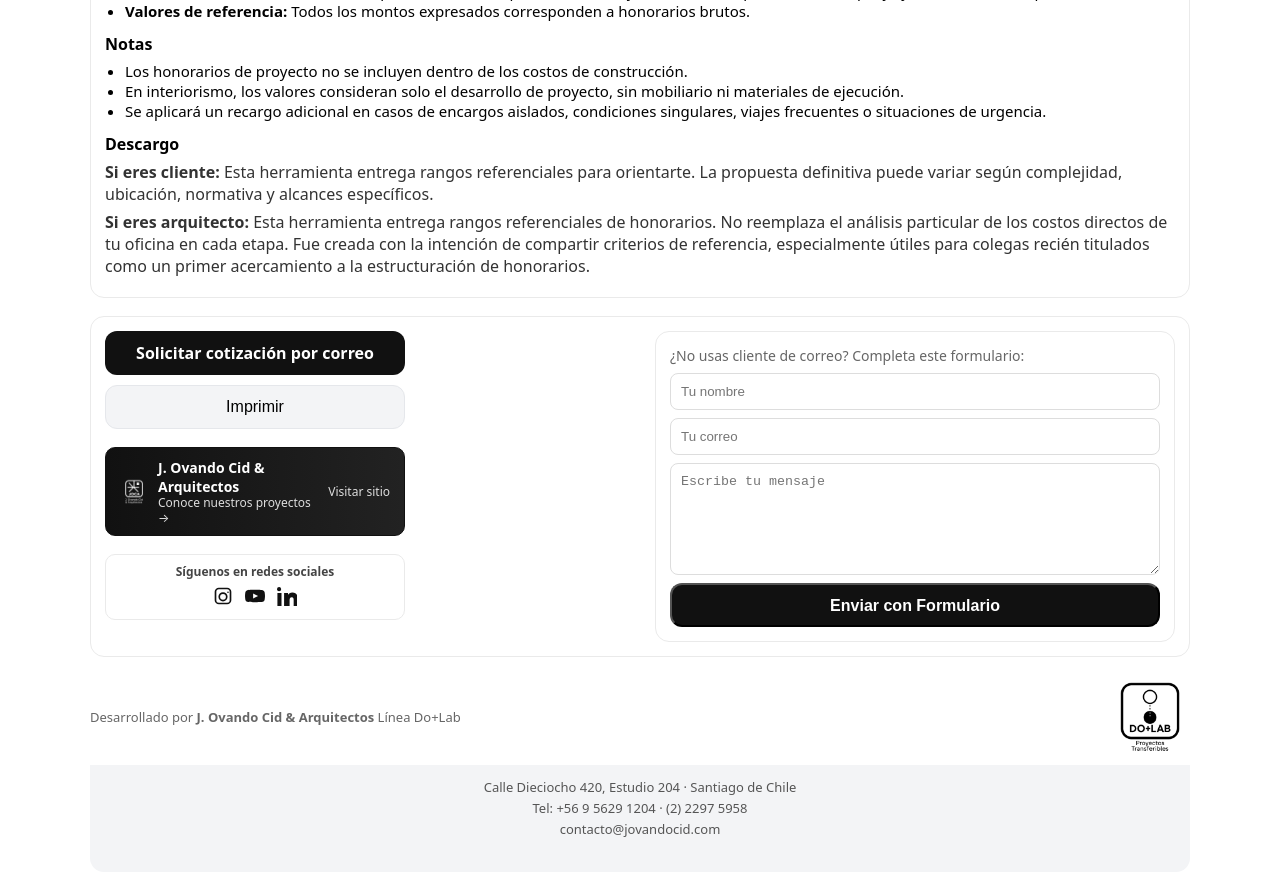
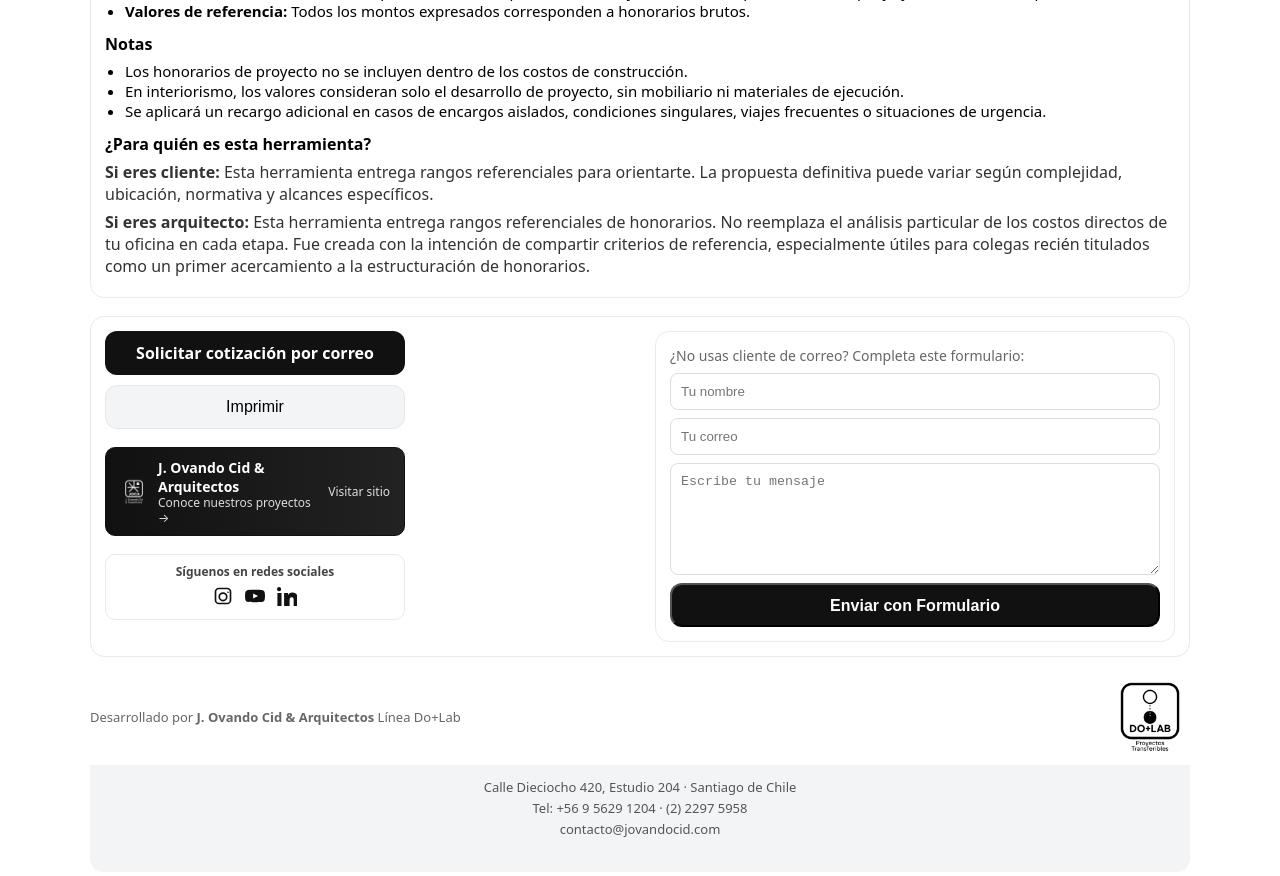
Before and after one commit to jovandocid-sketch/TABX, a React (Vite) app: page / in a window 1280 px wide. Shown: the part 1200-2076 px from the top of the page. Built offline with nearby package versions, Linux system fonts and the light colour scheme.

Commit message:
Update App.jsx

```diff
--- a/src/App.jsx
+++ b/src/App.jsx
@@ -304,7 +304,7 @@ const obraPorMaterial = useMemo(() => {
 
   <details open={isDesktop}>
     <summary style={{ fontWeight: 600, cursor: "pointer", margin: "12px 0 6px" }}>
-      <strong>Descargo</strong>
+      <strong>¿Para quién es esta herramienta?</strong>
     </summary>
     <p style={p}>
       <strong>Si eres cliente:</strong> Esta herramienta entrega rangos referenciales para orientarte. La propuesta definitiva puede variar según complejidad, ubicación, normativa y alcances específicos.
```
